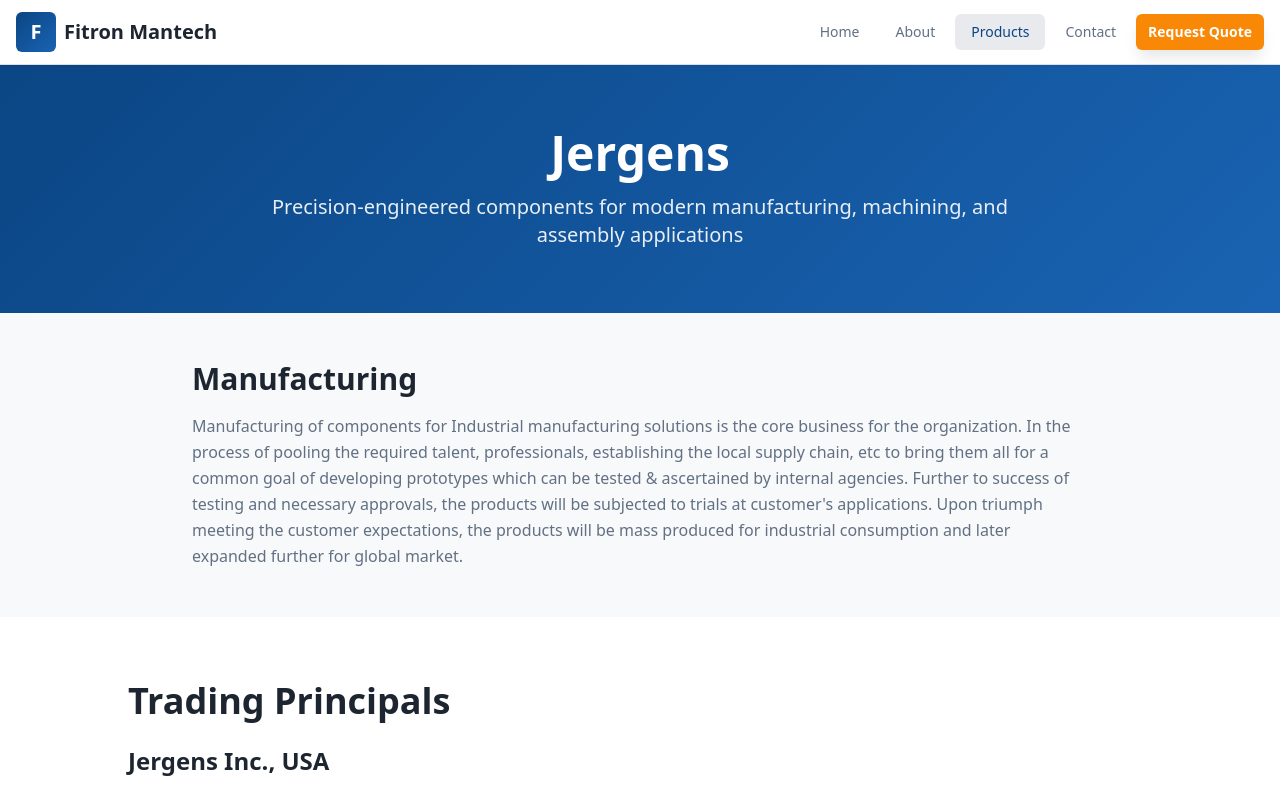
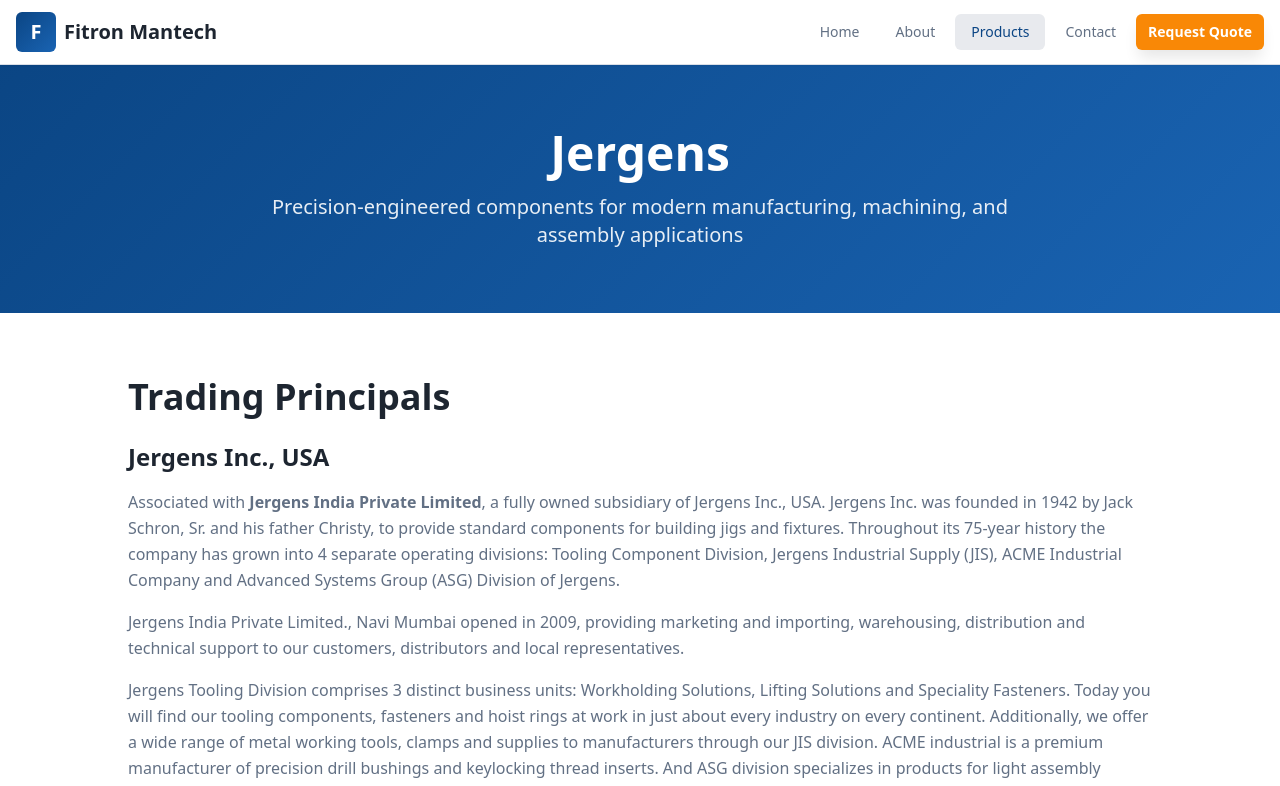
Before and after one commit to AdityaBharathRajaRao/Website_Fitron, a React (Vite) app: page /products in a window 1280 px wide. Shown: the top 786 px of the page. Built offline with nearby package versions, Linux system fonts and the light colour scheme; the HTML template or start-up script is replaced by a standard one.

Commit message:
Visual edit in Lovable

```diff
--- a/src/pages/Products.tsx
+++ b/src/pages/Products.tsx
@@ -20,16 +20,7 @@ const Products = () => {
       </section>
 
       {/* Manufacturing Vertical */}
-      <section className="py-12 bg-secondary/30">
-        <div className="container mx-auto px-4">
-          <div className="max-w-4xl mx-auto">
-            <h2 className="text-3xl font-bold mb-4">Manufacturing</h2>
-            <p className="text-muted-foreground leading-relaxed">
-              Manufacturing of components for Industrial manufacturing solutions is the core business for the organization. In the process of pooling the required talent, professionals, establishing the local supply chain, etc to bring them all for a common goal of developing prototypes which can be tested & ascertained by internal agencies. Further to success of testing and necessary approvals, the products will be subjected to trials at customer's applications. Upon triumph meeting the customer expectations, the products will be mass produced for industrial consumption and later expanded further for global market.
-            </p>
-          </div>
-        </div>
-      </section>
+
 
       {/* Trading Principals - Jergens */}
       <section className="py-16">
```
